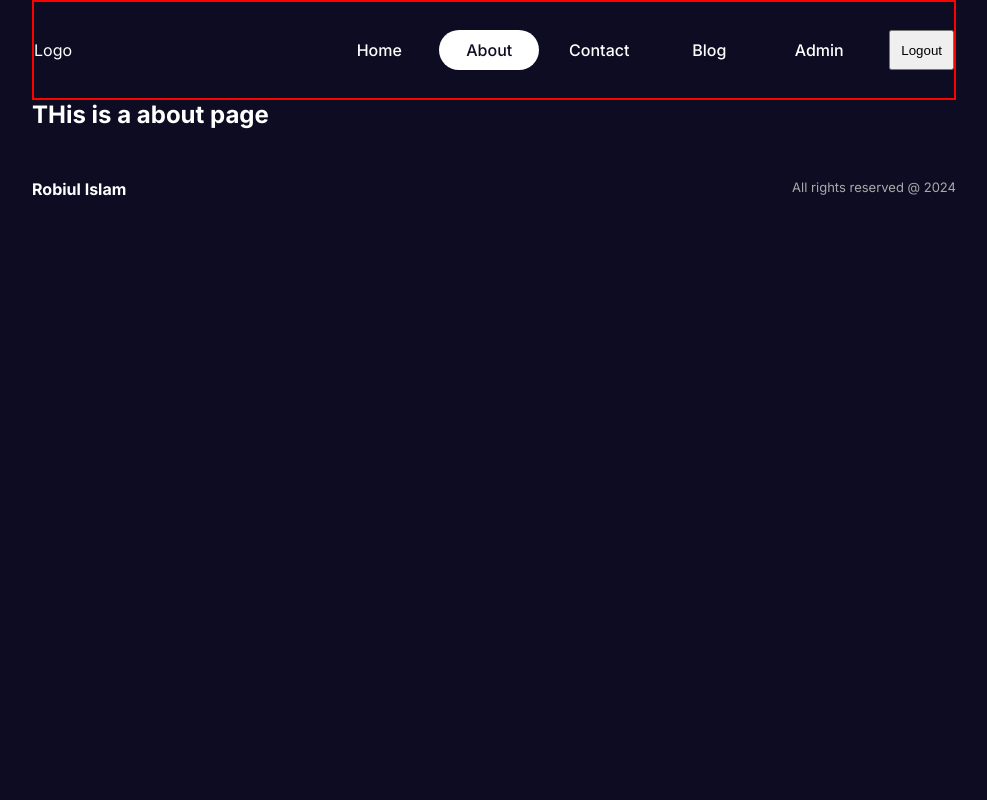
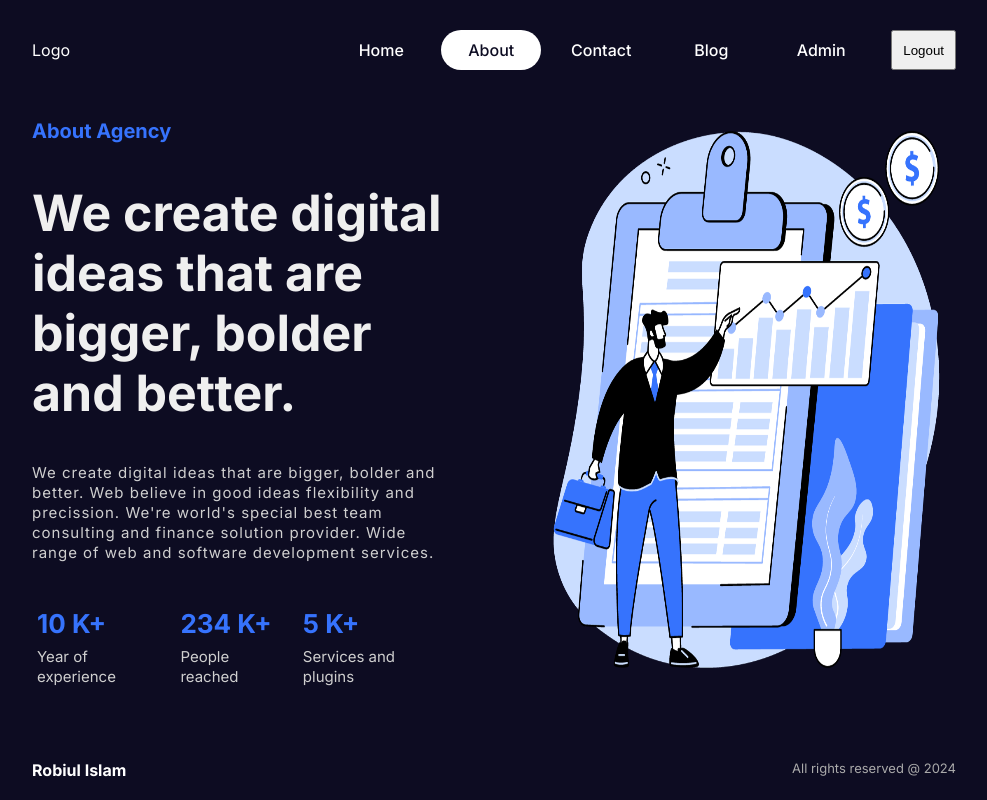
Before and after one commit to robiulsagor/nextjs-agency-website, a Next.js app: page /about in a window 1280 px wide. Shown: the whole page, without its empty margins (146-1133 px from the left). Built offline with nearby package versions, Linux system fonts and the light colour scheme.

Commit message:
About page done

```diff
--- /dev/null
+++ b/app/about/about.module.css
@@ -0,0 +1,64 @@
+.container {
+    display: flex;
+    gap: 100px;
+}
+
+.textContainer {
+    flex: 1;
+    display: flex;
+    flex-direction: column;
+    gap: 40px;
+    justify-content: center;
+    width: 100px;
+}
+
+.aboutText {
+    color: var(--btn);
+    font-weight: bold;
+    text-transform: capitalize;
+    font-size: 20px;
+}
+
+.aboutHeader {
+    font-size: 50px;
+    color: #efefef;
+}
+
+.aboutDesc {
+    font-size: 15px;
+    color: #cfcfcf;
+    line-height: 20px;
+    letter-spacing: 1px;
+}
+
+.cardContainer {
+    display: flex;
+    gap: 10px;
+    justify-content: space-between;
+}
+
+.card {
+    /* border: 1px solid red; */
+    padding: 5px;
+}
+
+.cardHeader {
+    color: var(--btn);
+    font-weight: bold;
+    font-size: 26px;
+    margin-bottom: 7px;
+}
+
+.cardText {
+    font-size: 15px;
+    color: #cfcfcf;
+}
+
+.imgContainer {
+    flex: 1;
+    position: relative;
+    width: 100%;
+    display: flex;
+    align-items: center;
+    justify-content: center;
+}
--- a/app/about/page.jsx
+++ b/app/about/page.jsx
@@ -1,8 +1,42 @@
+import Image from "next/image"
+import styles from "./about.module.css"
 
 const About = () => {
     return (
-        <div>
-            <h2>THis is a about page</h2>
+        <div className={styles.container}>
+            <div className={styles.textContainer}>
+                <p className={styles.aboutText}>about agency</p>
+
+                <h3 className={styles.aboutHeader}>We create digital ideas that are bigger, bolder and better.</h3>
+
+                <p className={styles.aboutDesc}>We create digital ideas that are bigger, bolder and better. Web believe in good ideas flexibility and precission. We're world's special best team consulting and finance solution provider. Wide range of web and software development services.</p>
+
+                <div className={styles.cardContainer}>
+                    <div className={styles.card}>
+                        <h4 className={styles.cardHeader}>
+                            10 K+
+                        </h4>
+                        <span className={styles.cardText}>Year of experience</span>
+                    </div>
+
+                    <div className={styles.card}>
+                        <h4 className={styles.cardHeader}>
+                            234 K+
+                        </h4>
+                        <span className={styles.cardText}>People reached</span>
+                    </div>
+
+                    <div className={styles.card}>
+                        <h4 className={styles.cardHeader}>
+                            5 K+
+                        </h4>
+                        <span className={styles.cardText}>Services and plugins</span>
+                    </div>
+                </div>
+            </div>
+            <div className={styles.imgContainer}>
+                <Image src={'/about.png'} alt="about img" fill />
+            </div>
         </div>
     )
 }
--- a/app/globals.css
+++ b/app/globals.css
@@ -26,7 +26,7 @@ a {
 
 .container {
   max-width: 1365px;
-  /* min-height: 100vh; */
+  min-height: 100vh;
   margin: auto;
   padding: 0px 50px;
   display: flex;
--- a/components/navbar/navbar.module.css
+++ b/components/navbar/navbar.module.css
@@ -3,5 +3,4 @@
     align-items: center;
     justify-content: space-between;
     height: 100px;
-    border: 2px solid red;
 }
```
